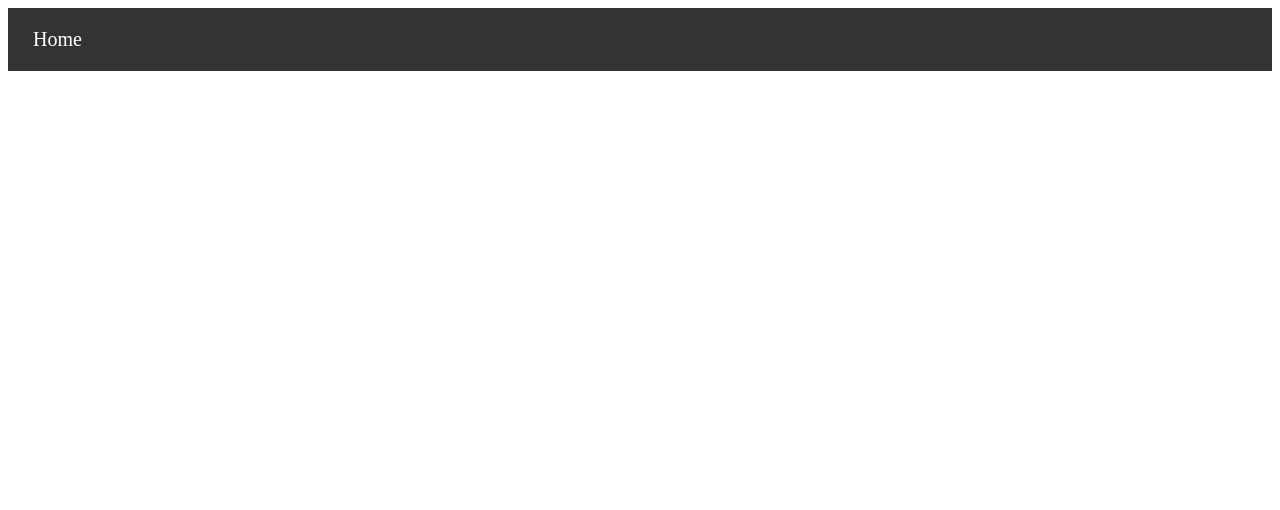
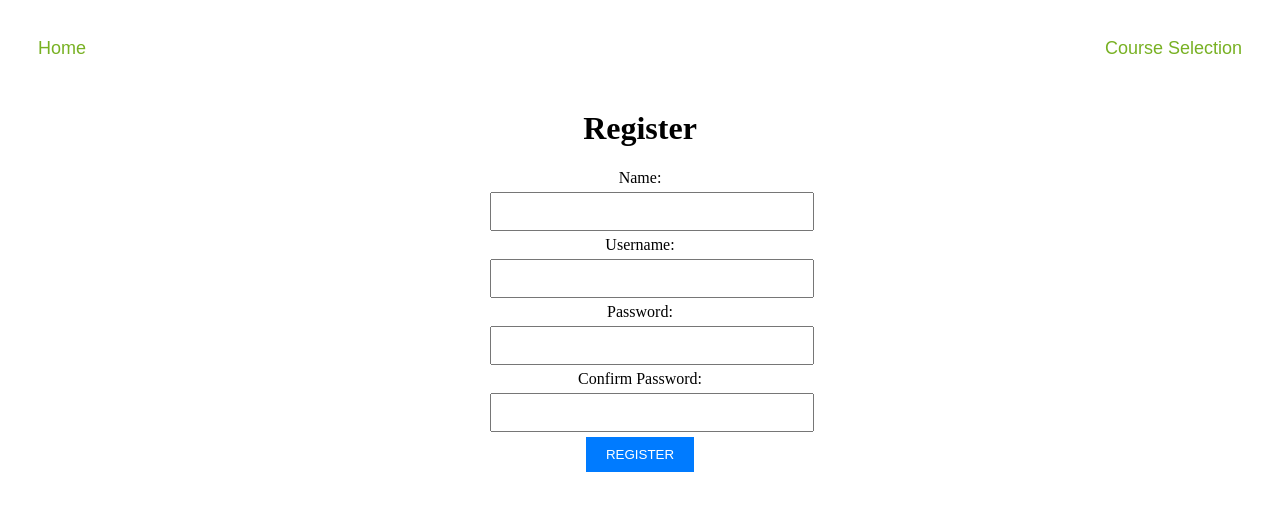
Before and after one commit to DenisKelolli/Golf-App, a React (Vite) app in the folder Client/: page /register in a window 1280 px wide. Before the commit this address had no page. Shown: the top 510 px of the page. Built offline with nearby package versions, Linux system fonts and the light colour scheme; no server answers.

Commit message:
Added register, login, logout and authentication for users. Updated Navbar to include user's name and ability to logout

```diff
--- a/Client/src/App.jsx
+++ b/Client/src/App.jsx
@@ -1,22 +1,31 @@
-import React from 'react';
+import React, { useState } from 'react';
 import { BrowserRouter as Router, Routes, Route } from 'react-router-dom';
 import './App.css';
 import CourseSelection from './CourseSelection/CourseSelection';
 import HighLandGreens from "./Course/HighLandGreens"
 import Navbar from "./Shared/Navbar"
 import Home from './Home/Home';
+import SignIn from './Sign-In/SignIn';
+import Register from './Register/Register';
+import UserContext from './Context/UserContext';
 
 function App() {
+  const [user, setUser] = useState(null);
+
   return (
+    <UserContext.Provider value={{ user, setUser }}>
       <Router>
         <Navbar />
         <div className="div"></div>
         <Routes>
           <Route exact path="/" element={<Home />} />
+          <Route exact path="/signin" element={<SignIn />} />
+          <Route exact path="/register" element={<Register />} />
           <Route exact path="/courseselection" element={<CourseSelection />} />
           <Route exact path="/highlandgreens" element={<HighLandGreens />} />
         </Routes>
       </Router>
+    </UserContext.Provider>
   );
 }
 
--- /dev/null
+++ b/Client/src/Context/UserContext.jsx
@@ -0,0 +1,5 @@
+import React from 'react';
+
+const UserContext = React.createContext();
+
+export default UserContext;
--- a/Client/src/CourseSelection/CourseSelection.jsx
+++ b/Client/src/CourseSelection/CourseSelection.jsx
@@ -9,7 +9,7 @@ const CourseSelection = () => {
   useEffect(() => {
     const fetchCourseName = async () => {
       try {
-        const response = await axios.get('http://localhost:3000/courseselection');
+        const response = await axios.get('http://localhost:3000/courseselection', { withCredentials: true });
         // response.data is an array of course names; use the first one
         setCourseName(response.data[0]);
       } catch (error) {
--- a/Client/src/Home/Home.css
+++ b/Client/src/Home/Home.css
@@ -0,0 +1,24 @@
+.home-container {
+    text-align: center;
+    padding: 50px;
+    background-image: url('../../golf-homepage.PNG');
+    background-size: cover;
+    background-position: center;
+    border-radius: 10px;
+    box-shadow: 0px 0px 10px rgba(0, 0, 0, 0.1);
+    max-width: 400px;
+    margin: 100px auto;
+    height: 800px;
+  }
+
+  .home-welcome{
+    font-size: 40px;
+    font-weight: bold;
+  }
+
+  .home-sign-in-button{
+    font-size: 18px;
+    padding: 10px 20px;
+    border-radius: 5px;
+    margin-top: 700px;
+  }
--- a/Client/src/Home/Home.jsx
+++ b/Client/src/Home/Home.jsx
@@ -5,9 +5,8 @@ import './Home.css';
 const Home = () => {
   return (
     <div className="home-container">
-      <h1>Welcome!</h1>
-      <Link to="/">
-        <button className="sign-in-button">Sign-In</button>
+      <Link to="/signin">
+        <button className="home-sign-in-button">Sign-In</button>
       </Link>
     </div>
   );
--- /dev/null
+++ b/Client/src/Register/Register.css
@@ -0,0 +1,42 @@
+.register-container {
+    width: 300px;
+    margin: auto;
+    text-align: center;
+  }
+
+  .register-title {
+    margin-bottom: 20px;
+  }
+
+  .register-form-group {
+    margin: 15px 0;
+  }
+
+  .register-label,
+  .register-input {
+    display: block;
+    width: 100%;
+  }
+
+  .register-input {
+    padding: 10px;
+    margin: 5px 0;
+  }
+
+  .register-button {
+    padding: 10px 20px;
+    background-color: #007bff;
+    color: #fff;
+    border: none;
+    cursor: pointer;
+    text-transform: uppercase;
+  }
+
+  .register-button:hover {
+    background-color: #0056b3;
+  }
+
+  .password-mismatch {
+    color: red;
+    font-size: small;
+  }
--- /dev/null
+++ b/Client/src/Register/Register.jsx
@@ -0,0 +1,73 @@
+import React, { useState } from 'react';
+import axios from 'axios';
+import { useNavigate } from 'react-router-dom';
+import './Register.css';
+
+const Register = () => {
+  const [formData, setFormData] = useState({
+    name: '',
+    username: '',
+    password: '',
+    confirmPassword: '',
+  });
+  const [message, setMessage] = useState('');
+  const [passwordsMatch, setPasswordsMatch] = useState(true);
+  const navigate = useNavigate(); // Hook to navigate
+
+  const handleChange = (e) => {
+    const updatedFormData = { ...formData, [e.target.name]: e.target.value };
+    setFormData(updatedFormData);
+    if (e.target.name === 'password' || e.target.name === 'confirmPassword') {
+      setPasswordsMatch(updatedFormData.password === updatedFormData.confirmPassword);
+    }
+  };
+
+  const handleSubmit = async (e) => {
+    e.preventDefault();
+    if (!passwordsMatch) {
+      setMessage("Passwords don't match!");
+      return;
+    }
+    try {
+      const response = await axios.post('http://localhost:3000/register', formData);
+      if (response.data.usernameExists) {
+        setMessage('Username already exists. Please choose a different username.');
+      } else {
+        setMessage('Registration successful!');
+        // Navigate to /signin
+        navigate('/signin');
+      }
+    } catch (error) {
+      setMessage('Registration failed. Please try again.');
+    }
+  };
+
+  return (
+    <div className="register-container">
+      <form className="register-form" onSubmit={handleSubmit}>
+        <h1 className="register-heading">Register</h1>
+        <label className="register-label">
+          Name:
+          <input type="text" name="name" className="register-input" value={formData.name} onChange={handleChange} required />
+        </label>
+        <label className="register-label">
+          Username:
+          <input type="text" name="username" className="register-input" value={formData.username} onChange={handleChange} required />
+        </label>
+        <label className="register-label">
+          Password:
+          <input type="password" name="password" className="register-input" value={formData.password} onChange={handleChange} required />
+        </label>
+        <label className="register-label">
+          Confirm Password:
+          <input type="password" name="confirmPassword" className="register-input" value={formData.confirmPassword} onChange={handleChange} required />
+          {!passwordsMatch && <span className="password-mismatch">Passwords don't match!</span>}
+        </label>
+        <button type="submit" className="register-button">Register</button>
+      </form>
+      {message && <div className="register-message">{message}</div>}
+    </div>
+  );
+};
+
+export default Register;
--- a/Client/src/Shared/Navbar.css
+++ b/Client/src/Shared/Navbar.css
@@ -1,19 +1,32 @@
-nav {
-  background-color: #333;
-  padding: 10px;
+.navbar {
+  background-color: white;
   display: flex;
+  align-items: center;
   justify-content: space-between;
-  align-items: center;
+  padding: 15px;
+  color: white;
+  font-family: Arial, sans-serif;
 }
 
-.home-link {
+.navbar-link {
   text-decoration: none;
-  color: #fff;
-  font-size: 20px;
-  padding: 10px 15px;
-  transition: color 0.3s ease;
+  padding: 10px;
+  margin: 5px;
+  color: white;
+  font-size: 18px;
+  transition: all 0.3s ease;
 }
 
-.home-link:hover {
-  color: #f39c12;
+.navbar-link:hover {
+  background-color: #3a3a3a;
+  border-radius: 5px;
 }
+
+.navbar-user {
+  font-size: 18px;
+  margin-right: 10px;
+}
+
+.navbar-link, .navbar-user{
+  color: rgb(120, 177, 35);
+}
--- a/Client/src/Shared/Navbar.jsx
+++ b/Client/src/Shared/Navbar.jsx
@@ -1,11 +1,48 @@
-import React from 'react';
-import { Link } from 'react-router-dom';
-import "./Navbar.css"
+import React, { useContext, useEffect } from 'react';
+import { Link, useNavigate } from 'react-router-dom';
+import axios from 'axios';
+import UserContext from "../Context/UserContext"
+import './Navbar.css';
 
 const Navbar = () => {
+  const { user, setUser } = useContext(UserContext);
+  const navigate = useNavigate();
+
+  useEffect(() => {
+    const getUsersName = async () => {
+      try {
+        const response = await axios.get('http://localhost:3000/getusersname', { withCredentials: true });
+        setUser({ name: response.data.name }); // Update the user's name in the context
+      } catch (error) {
+        console.error('Error retrieving user name:', error);
+      }
+    };
+
+    getUsersName();
+  }, [setUser]);
+
+  const handleLogout = async () => {
+    try {
+      await axios.get('http://localhost:3000/logout', { withCredentials: true });
+      setUser(null);
+      navigate('/');
+      window.location.reload();
+    } catch (error) {
+      console.error('Failed to logout:', error);
+    }
+  };
+
+
   return (
-    <nav>
-      <Link to="/" className="home-link">Home</Link>
+    <nav className="navbar">
+      <Link className="navbar-link" to="/">Home</Link>
+      <Link className="navbar-link" to="/courseselection">Course Selection</Link>
+      {user ? (
+        <>
+          <span className="navbar-user">{user.name}</span>
+          <Link className="navbar-link" onClick={handleLogout} to="#">Logout</Link>
+        </>
+      ) : null}
     </nav>
   );
 };
--- /dev/null
+++ b/Client/src/Sign-In/SignIn.css
@@ -0,0 +1,41 @@
+.sign-in-container {
+    width: 300px;
+    margin: auto;
+    text-align: center;
+  }
+
+  .sign-in-title {
+    margin-bottom: 20px;
+  }
+
+  .sign-in-form-group {
+    margin: 15px 0;
+  }
+
+  .sign-in-label,
+  .sign-in-input {
+    display: block;
+    width: 100%;
+  }
+
+  .sign-in-input {
+    padding: 10px;
+    margin: 5px 0;
+  }
+
+  .sign-in-button {
+    padding: 10px 20px;
+    background-color: #007bff;
+    color: #fff;
+    border: none;
+    cursor: pointer;
+    text-transform: uppercase;
+  }
+
+  .sign-in-button:hover {
+    background-color: #0056b3;
+  }
+
+  .sign-in-register-link {
+    margin-top: 15px;
+  }
--- /dev/null
+++ b/Client/src/Sign-In/SignIn.jsx
@@ -0,0 +1,46 @@
+import React, { useState } from 'react';
+import { useNavigate } from 'react-router-dom';
+import axios from 'axios';
+import { Link } from 'react-router-dom';
+import './SignIn.css';
+
+const SignIn = () => {
+  const [username, setUsername] = useState('');
+  const [password, setPassword] = useState('');
+  const [errorMessage, setErrorMessage] = useState('');
+  const navigate = useNavigate();
+
+  const handleSignIn = async (e) => {
+    e.preventDefault();
+    try {
+      const response = await axios.post('http://localhost:3000/signin', { username, password }, { withCredentials: true });
+      if (response.status === 200) {
+        navigate('/courseselection');
+        window.location.reload();
+      }
+    } catch (error) {
+      setErrorMessage('Authentication failed. Please try again.');
+    }
+  };
+
+  return (
+    <div className="sign-in-container">
+      <h1 className="sign-in-title">Sign In</h1>
+      <form className="sign-in-form" onSubmit={handleSignIn}>
+        <div className="sign-in-form-group">
+          <label htmlFor="username" className="sign-in-label">Username:</label>
+          <input type="text" id="username" name="username" className="sign-in-input" required onChange={e => setUsername(e.target.value)} />
+        </div>
+        <div className="sign-in-form-group">
+          <label htmlFor="password" className="sign-in-label">Password:</label>
+          <input type="password" id="password" name="password" className="sign-in-input" required onChange={e => setPassword(e.target.value)} />
+        </div>
+        <button type="submit" className="sign-in-button">Sign In</button>
+      </form>
+      {errorMessage && <div className="sign-in-error-message">{errorMessage}</div>}
+      <p className="sign-in-register-link">Don't have an account? <Link to="/register">Register here</Link></p>
+    </div>
+  );
+};
+
+export default SignIn;
```
Also changed, not shown: Client/src/Course/HighLandGreens.jsx (+31 -8 lines), Client/public/golf-homepage.PNG (added). Lines whose indentation alone changed are shown as unchanged.
